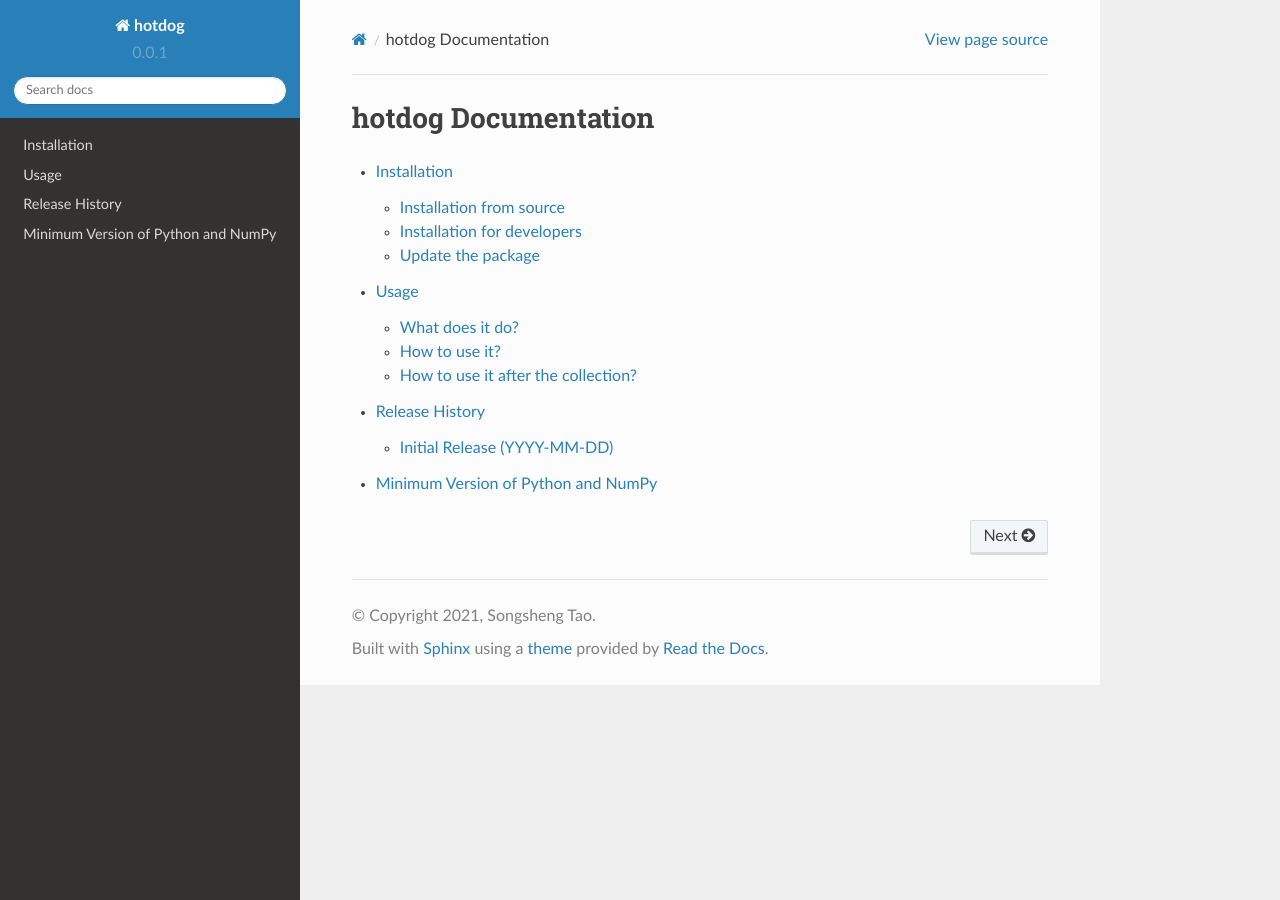
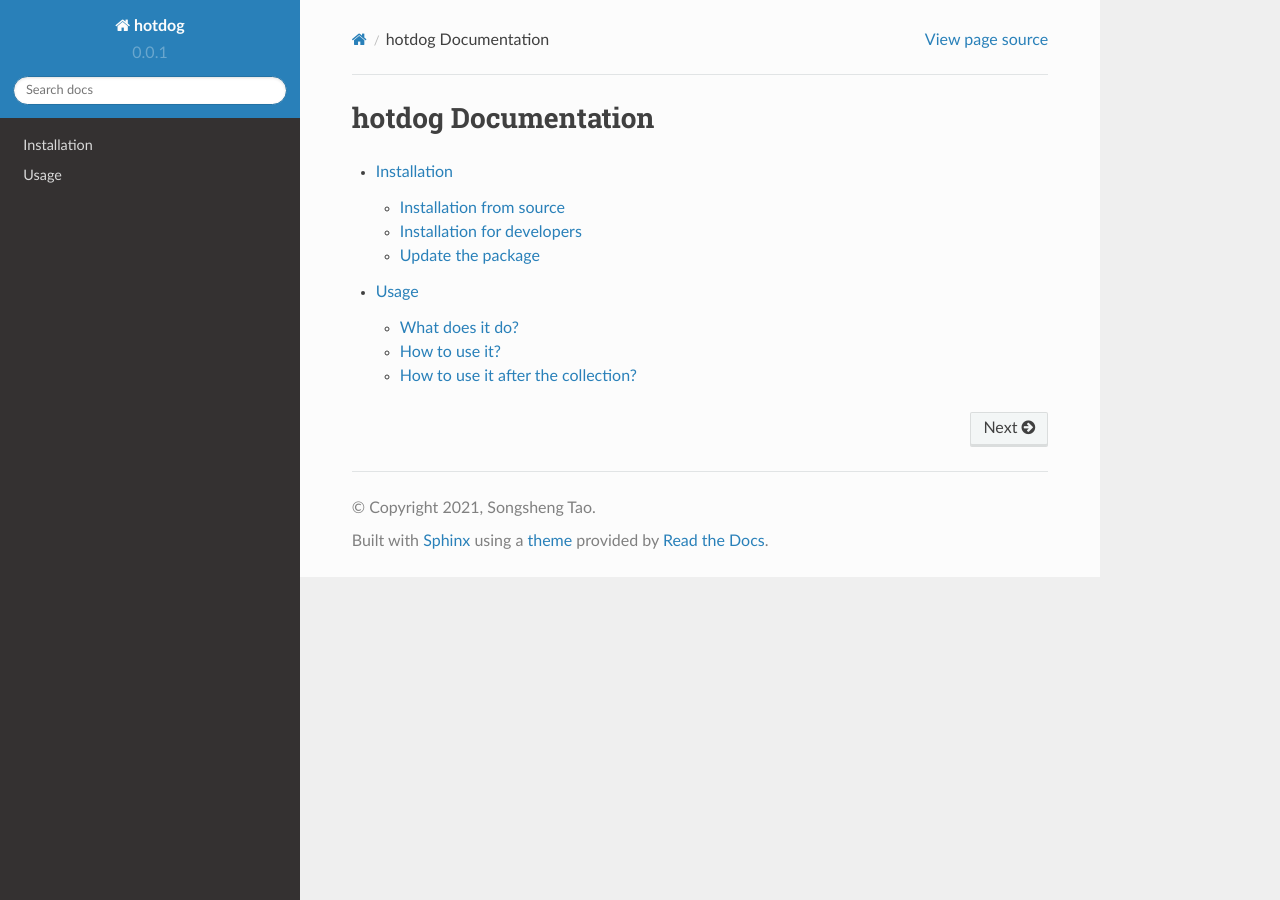
Before and after one commit to st3107/hotdog, a Sphinx documentation site: the page built from docs/source/index.rst, in a window 1280 px wide. Built offline with Sphinx 7.4.7 and the Read the Docs theme 2.0.0, drawn with Linux system fonts in a browser that asks for light colours; some of the changed lines change nothing that is shown.

Commit message:
DOC: delete min_version.rst and release-history.rst

```diff
--- a/docs/source/index.rst
+++ b/docs/source/index.rst
@@ -11,5 +11,3 @@ hotdog Documentation
 
    installation
    usage
-   release-history
-   min_versions
--- a/docs/source/min_versions.rst
+++ /dev/null
@@ -1,28 +0,0 @@
-===================================
-Minimum Version of Python and NumPy
-===================================
-
-
-- This project supports at least the minor versions of Python
-  initially released 42 months prior to a planned project release
-  date.
-- The project will always support at least the 2 latest minor
-  versions of Python.
-- The project will support minor versions of ``numpy`` initially
-  released in the 24 months prior to a planned project release date or
-  the oldest version that supports the minimum Python version
-  (whichever is higher).
-- The project will always support at least the 3 latest minor
-  versions of NumPy.
-
-The minimum supported version of Python will be set to
-``python_requires`` in ``setup``.  All supported minor versions of
-Python will be in the test matrix and have binary artifacts built
-for releases.
-
-The project should adjust upward the minimum Python and NumPy
-version support on every minor and major release, but never on a
-patch release.
-
-This is consistent with NumPy `NEP 29
-<https://numpy.org/neps/nep-0029-deprecation_policy.html>`__.
--- a/docs/source/release-history.rst
+++ /dev/null
@@ -1,6 +0,0 @@
-===============
-Release History
-===============
-
-Initial Release (YYYY-MM-DD)
-----------------------------
```
